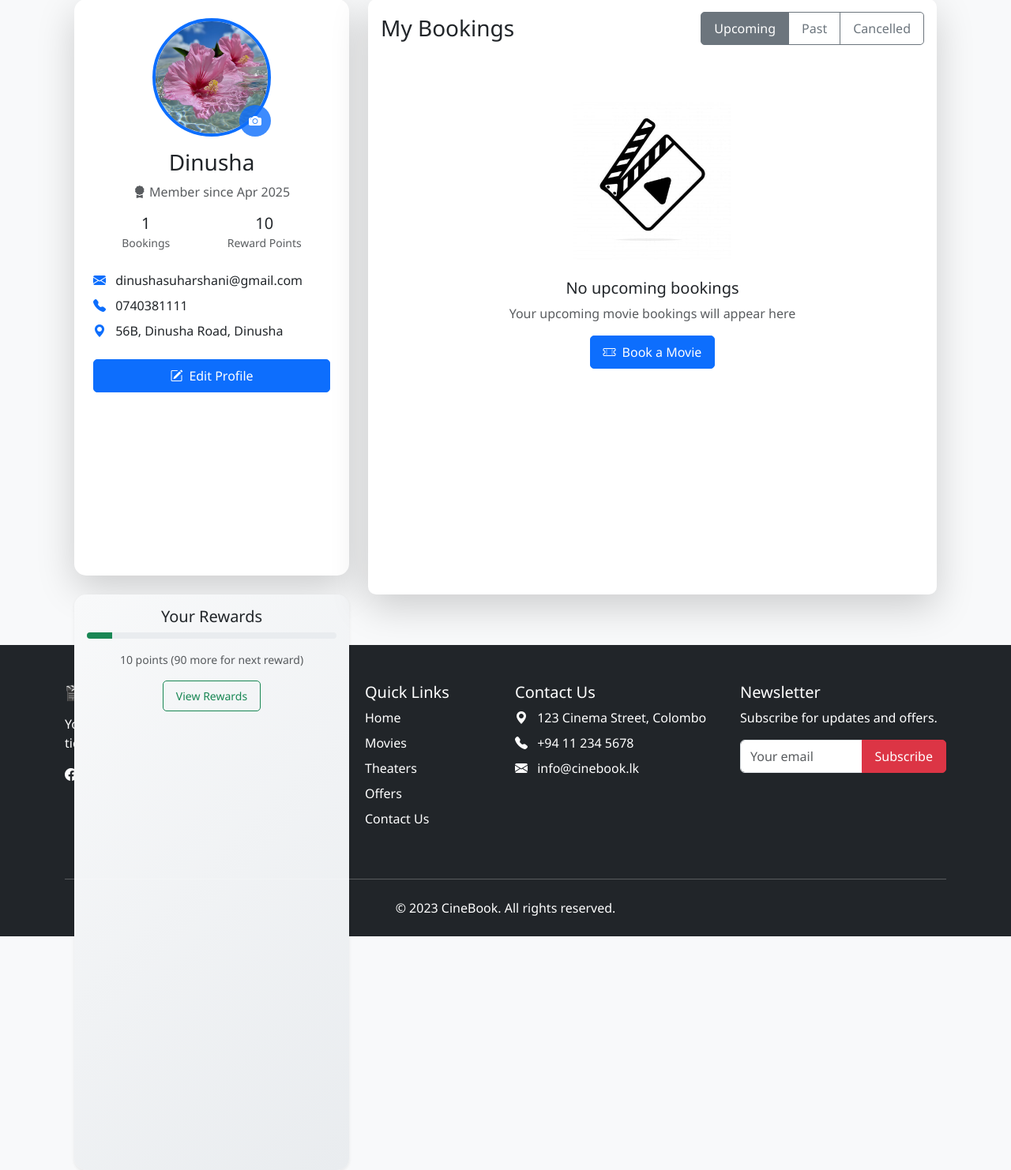
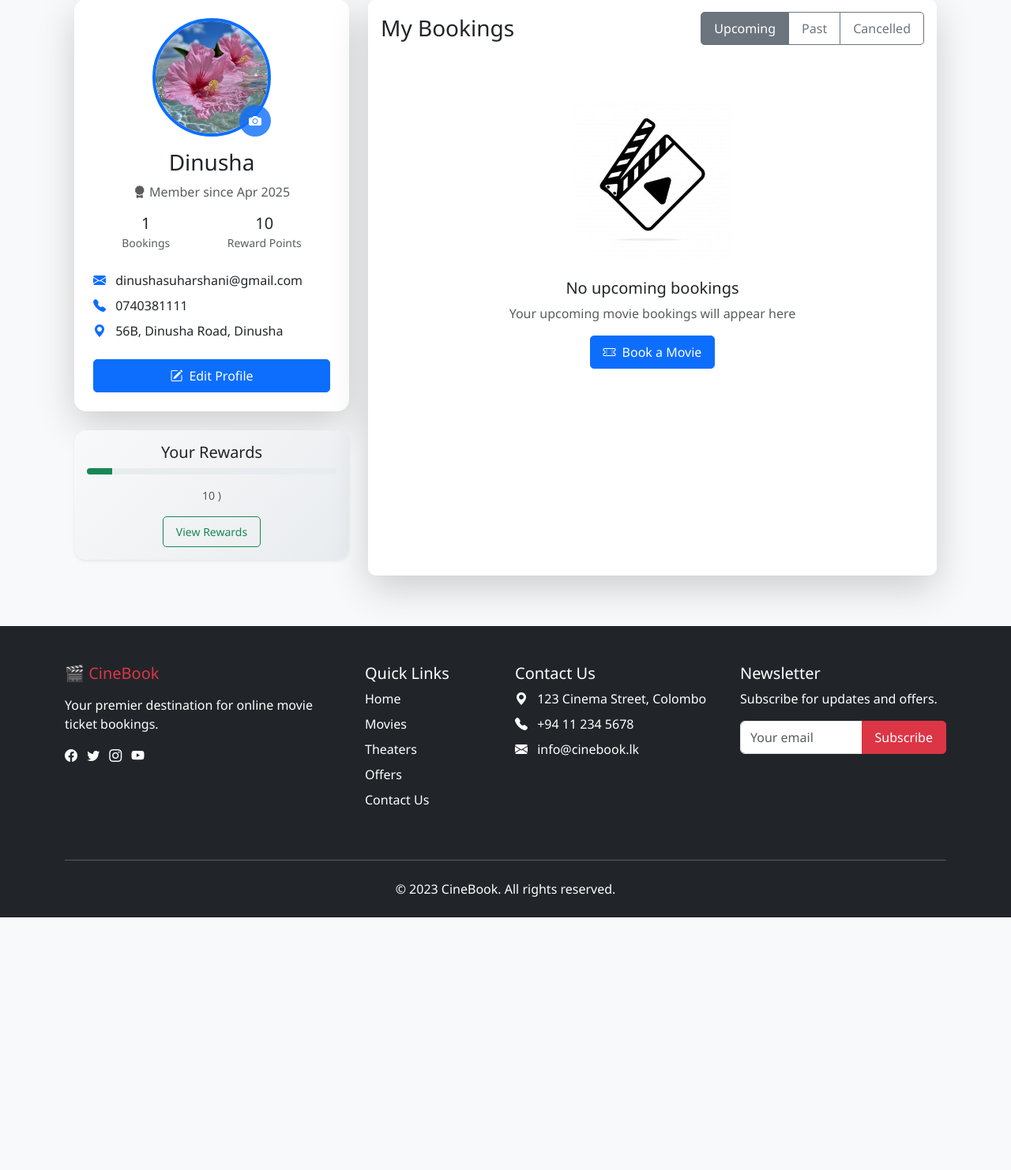
Before and after one commit to Dinusha1112/Booking_system, a Django app: page /profile/ in a window 1280 px wide. Shown: the part 126-1608 px from the top of the page at 79% size. After the commit the page ends 1288 px from the top, so only its background shows below. Run offline with Django 5.2, Linux system fonts and the light colour scheme; a user stored in the database is signed in; data comes from the database, SQL or seed files in the repository; both versions use the stored data as it was after the commit.

Commit message:
fixed some bugs in profile page

```diff
--- a/booking_system/templates/booking_system/profile.html
+++ b/booking_system/templates/booking_system/profile.html
@@ -4,9 +4,11 @@
 {% block content %}
 <div class="container my-5">
     <div class="row">
+        <!-- Left Column (Profile + Rewards) -->
+        <div class="col-lg-4">
+            <div class="d-flex flex-column">
                 <!-- Profile Card -->
-        <div class="col-lg-4 mb-4">
-            <div class="card profile-card shadow-lg">
+                <div class="card profile-card shadow-lg mb-4">
                     <div class="card-body text-center p-4">
                         <div class="profile-pic-container mb-3">
                             <img src="{% if profile.profile_pic %}{{ profile.profile_pic.url }}{% else %}{% static 'images/default-profile.png' %}{% endif %}"
@@ -55,7 +57,7 @@
                 </div>
 
                 <!-- Rewards Card -->
-            <div class="card shadow-sm mt-4 rewards-card">
+                <div class="card shadow-sm rewards-card">
                     <div class="card-body text-center">
                         <h5 class="card-title">Your Rewards</h5>
                         <div class="progress mb-3">
@@ -67,7 +69,7 @@
                             </div>
                         </div>
                         <p class="small text-muted">
-                        {{ rewards_points }} points ({{ rewards_needed }} more for next reward)
+                            {{ rewards_points }} )
                         </p>
                         <button class="btn btn-outline-success btn-sm" data-bs-toggle="modal" data-bs-target="#rewardsModal">
                             View Rewards
@@ -75,8 +77,9 @@
                     </div>
                 </div>
             </div>
+        </div>
 
-        <!-- Bookings Section -->
+        <!-- Right Column (Bookings) -->
         <div class="col-lg-8">
             <div class="card shadow-lg">
                 <div class="card-body">
```
Also changed, not shown: db.sqlite3. Lines whose indentation alone changed are shown as unchanged.
